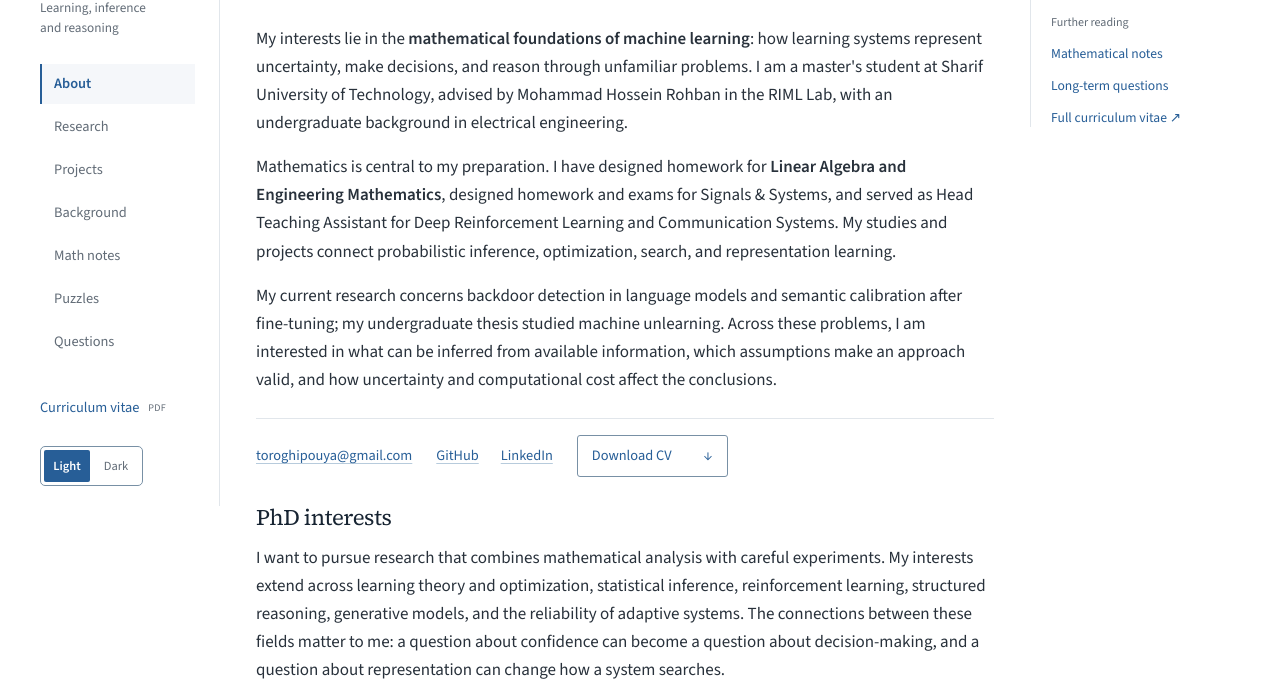
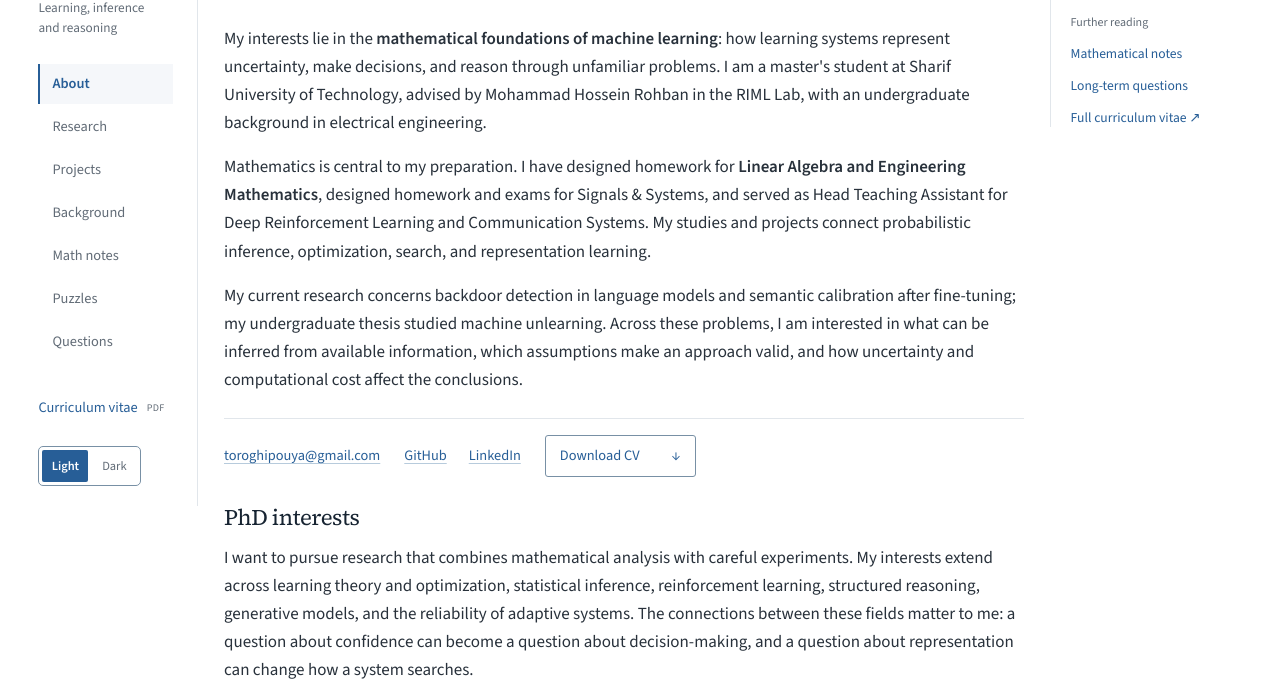
Before and after one commit to pouyatoroghi/pouyatoroghi.github.io, a website: page index.html in a window 1280 px wide. Shown: the part 132-827 px from the top of the page. Drawn offline with Linux system fonts and the light colour scheme.

Commit message:
Balance reading columns with fluid margins and sidebar gutters

```diff
--- a/styles.css
+++ b/styles.css
@@ -18,6 +18,7 @@
   --sans: 'Source Sans 3', 'Segoe UI', sans-serif;
   --serif: 'Source Serif 4', Georgia, serif;
   --reading-width: 56rem;
+  --page-margin: clamp(16px, 3vw, 40px);
 }
 :root[data-theme="dark"] {
   color-scheme: dark;
@@ -58,13 +59,15 @@ html { scroll-behavior: smooth; scroll-padding-top: 32px; }
 body { margin: 0; background: var(--paper); color: var(--ink); font: 1.0625rem/1.65 var(--sans); -webkit-font-smoothing: antialiased; overflow-wrap: anywhere; }
 ::selection { background: var(--selection); color: var(--heading); }
 p, h1, h2, h3, h4 { margin: 0; }
+p { text-wrap: pretty; }
+h1, h2, h3 { text-wrap: balance; }
 h1, h2 { color: var(--heading); font-family: var(--serif); font-weight: 400; line-height: 1.2; }
 h3, h4 { color: var(--heading); font-weight: 600; line-height: 1.35; }
 strong { font-weight: 600; }
 a { color: var(--blue); text-decoration: underline; text-decoration-color: var(--link-line); text-underline-offset: .2em; text-decoration-thickness: 1px; }
 a:hover { color: var(--link-hover); text-decoration-color: currentColor; }
 a:focus-visible, button:focus-visible, summary:focus-visible { outline: 2px solid var(--blue); outline-offset: 5px; border-radius: 2px; }
-.page { width: min(1120px, calc(100% - 64px)); margin-inline: auto; }
+.page { width: min(var(--reading-width), calc(100% - 2 * var(--page-margin))); margin-inline: auto; }
 .skip-link { position: absolute; top: 12px; left: 12px; padding: 8px 16px; background: var(--heading); color: var(--paper); transform: translateY(-170%); z-index: 2; }
 .skip-link:focus { transform: translateY(0); }
 .site-header { display: flex; flex-wrap: wrap; align-items: center; justify-content: space-between; gap: 12px 32px; min-height: 91px; padding-block: 16px; border-bottom: 1px solid var(--line); font-size: .9rem; }
@@ -198,13 +201,11 @@ var { font-family: var(--serif); }
 .notebook-scan img { display: block; width: 100%; height: auto; border: 1px solid var(--line); }
 .notebook-scan figcaption { margin-top: 12px; color: var(--muted); font-size: .86rem; }
 @media (max-width: 900px) {
-  .page { width: calc(100% - 48px); }
   .intro-layout { grid-template-columns: minmax(0, 1fr) 195px; gap: 32px; }
   .contact { padding-left: 18px; }
   .project-list, .background-layout { gap: 26px 32px; }
 }
 @media (max-width: 700px) {
-  .page { width: calc(100% - 40px); }
   .site-header { min-height: 75px; gap: 4px 18px; font-size: .86rem; }
   .header-tools { width: 100%; justify-content: space-between; gap: 12px; }
   nav { width: 100%; gap: 4px 18px; }
@@ -236,7 +237,6 @@ var { font-family: var(--serif); }
   footer { margin-top: 36px; padding-block: 20px; }
 }
 @media (max-width: 360px) {
-  .page { width: calc(100% - 32px); }
   .site-header { align-items: baseline; }
 }
 @media (prefers-reduced-motion: reduce) { html { scroll-behavior: auto; } }
@@ -254,7 +254,16 @@ var { font-family: var(--serif); }
 }
 .rail-identity, .page-outline { display: none; }
 @media (min-width: 1200px) {
-  .page { width: min(1640px, calc(100% - 80px)); display: grid; grid-template-columns: 180px minmax(0, 1fr) 210px; column-gap: 36px; align-items: start; }
+  .page {
+    --nav-width: clamp(160px, 12vw, 180px);
+    --outline-width: clamp(190px, 15vw, 230px);
+    --column-gap: clamp(24px, 2vw, 36px);
+    width: min(calc(var(--nav-width) + var(--reading-width) + var(--outline-width) + 2 * var(--column-gap)), calc(100% - 2 * var(--page-margin)));
+    display: grid;
+    grid-template-columns: var(--nav-width) minmax(0, 1fr) var(--outline-width);
+    column-gap: var(--column-gap);
+    align-items: start;
+  }
   .site-header { grid-column: 1; grid-row: 1 / 3; position: sticky; top: 32px; display: flex; flex-direction: column; align-items: stretch; justify-content: flex-start; gap: 26px; padding: 8px 24px 20px 0; border-bottom: 0; border-right: 1px solid var(--line); max-height: calc(100vh - 64px); overflow-y: auto; }
   .rail-identity { display: block; color: var(--heading); font: 400 1.25rem/1.3 var(--serif); text-decoration: none; }
   .rail-identity span { display: block; margin-top: 12px; color: var(--muted); font: .83rem/1.5 var(--sans); }
```
Also changed, not shown: README.md.
